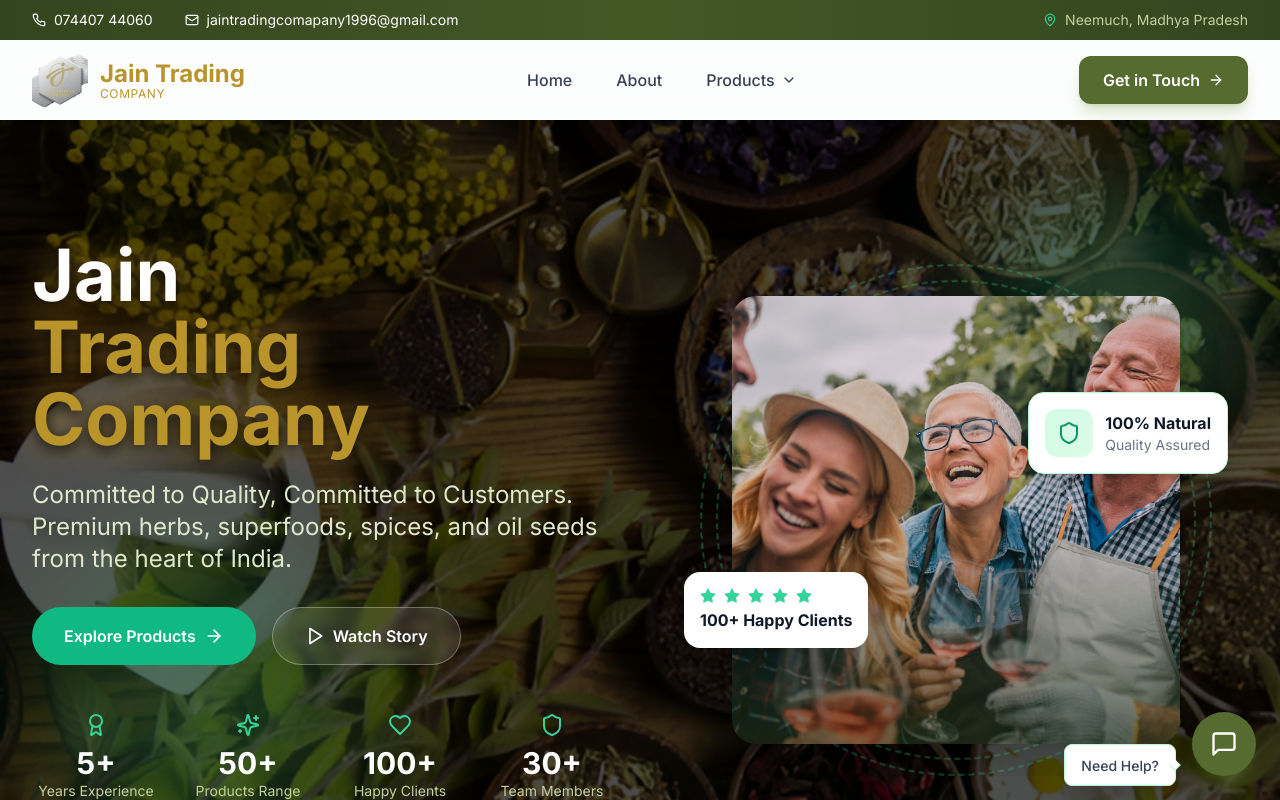
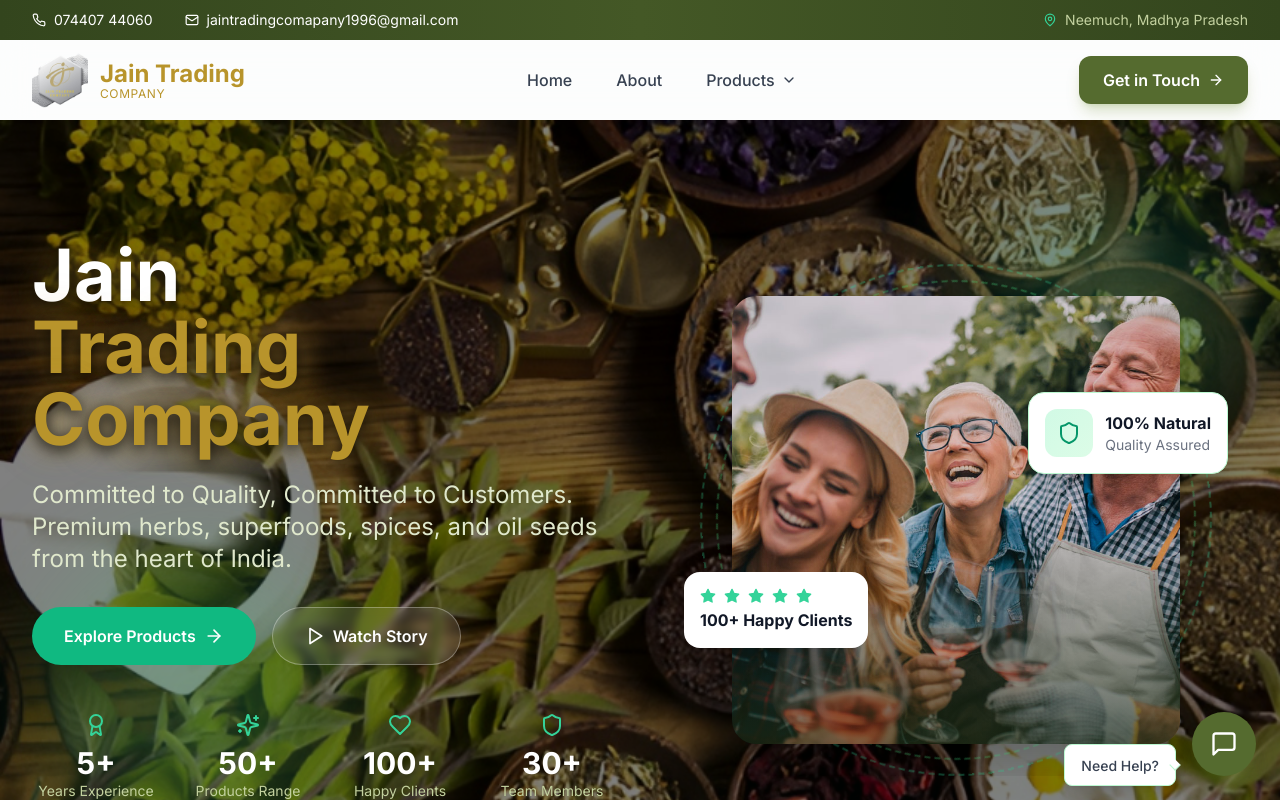
Before and after one commit to ShrikeshShetty09/jaintrading, a Next.js app: page / in a window 1280 px wide. Shown: the top 800 px of the page. Built offline with nearby package versions, Linux system fonts and the light colour scheme; a web font is replaced by a local one.

Commit message:
changes donee

```diff
--- a/src/app/page.tsx
+++ b/src/app/page.tsx
@@ -185,7 +185,7 @@
       <section ref={heroRef} className="relative min-h-[500px] sm:min-h-screen flex items-center overflow-hidden">
         {/* Animated Background */}
         <motion.div style={{ y: heroY }} className="absolute inset-0 bg-black">
-          <div className="absolute inset-0 opacity-30">
+          <div className="absolute inset-0 opacity-50">
             <Image
               src="/images/hero_bg/hero-bg.jpg"
               alt="Background"
```
